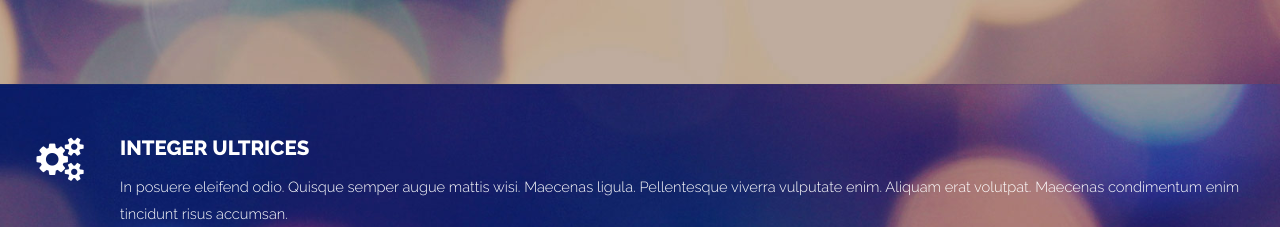
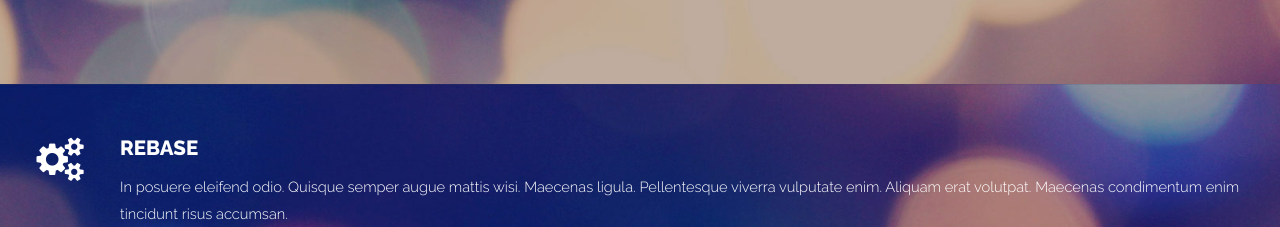
Before and after one commit to julioLIG/testrebase, a plain HTML site: page index.html in a window 1280 px wide. Shown: the part 1560-1787 px from the top of the page. Drawn offline with Linux system fonts and the light colour scheme.

Commit message:
Rebase cambio 2

```diff
--- a/index.html
+++ b/index.html
@@ -114,7 +114,7 @@
 									<section>
 										<ul class="style">
 											<li class="fa fa-cogs">
-												<h3>Integer ultrices</h3>
+												<h3>rebase</h3>
 												<span>In posuere eleifend odio. Quisque semper augue mattis wisi. Maecenas ligula. Pellentesque viverra vulputate enim. Aliquam erat volutpat. Maecenas condimentum enim tincidunt risus accumsan.</span> </li>
 											<li class="fa fa-road">
 												<h3>Aliquam luctus</h3>
```
